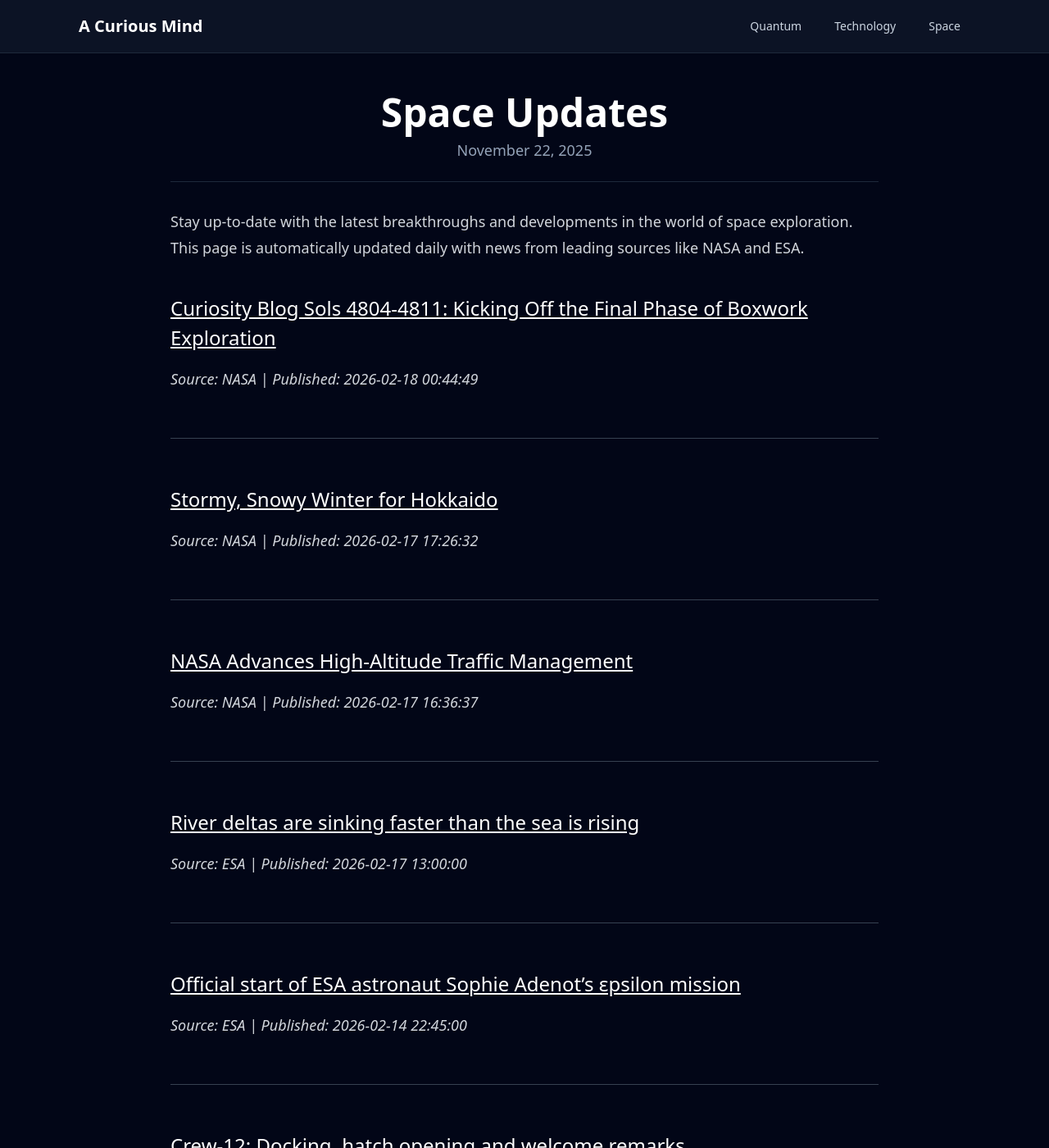
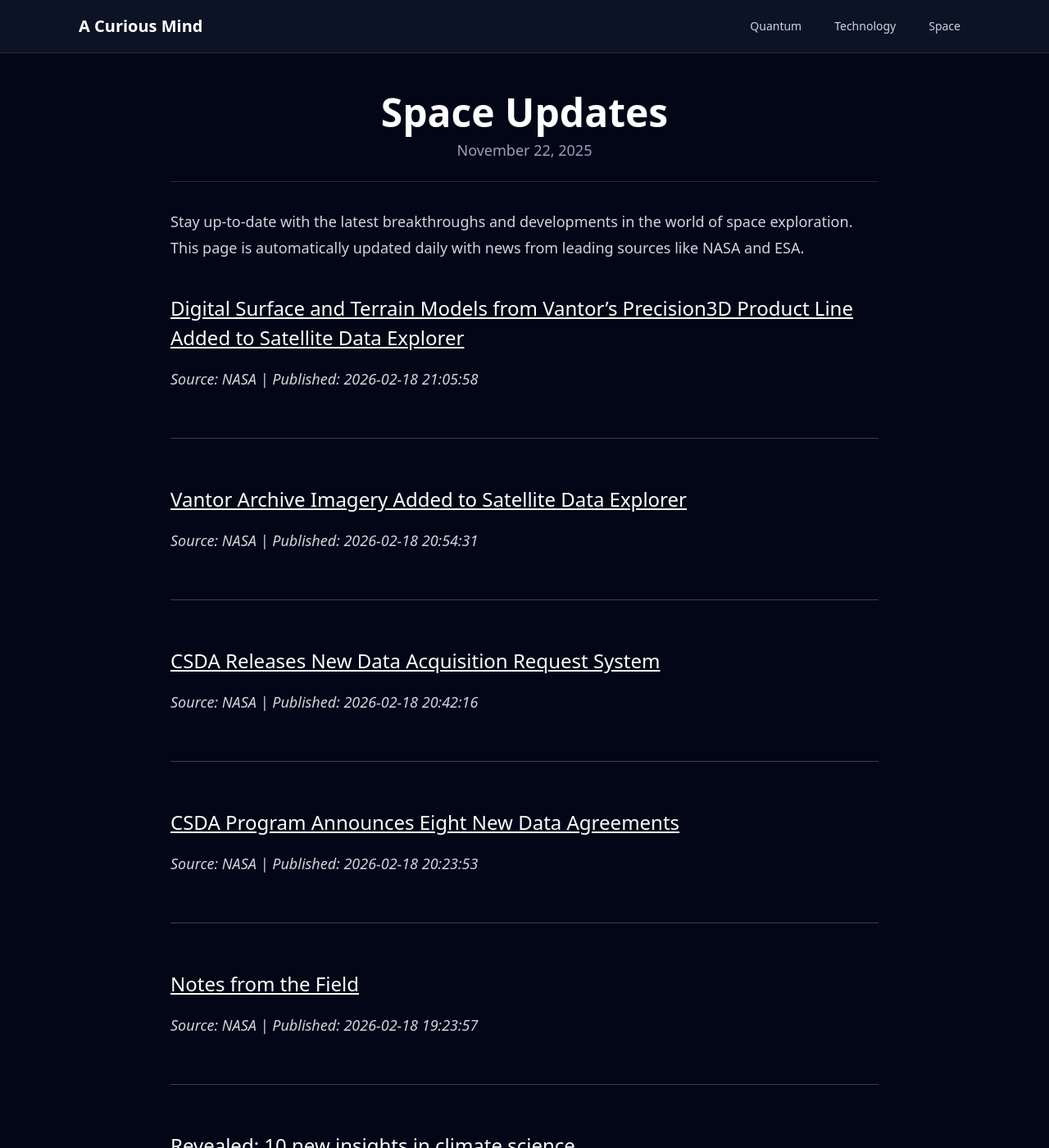
Before and after one commit to onehl7/onehl7.github.io, a Jekyll site: the page built from _posts/2025-11-22-space-updates.md, in a window 1280 px wide and 1400 px high. Shown: the whole window at 82% size. Built offline with Jekyll 4.4.1, drawn with Linux system fonts in a browser that asks for light colours; nearby versions of some CDN libraries; some of the changed text lies outside the part shown.

Commit message:
Update space news data

```diff
--- a/_data/space_news.json
+++ b/_data/space_news.json
@@ -1,21 +1,39 @@
 [
   {
     "source": "NASA",
-    "title": "Curiosity Blog Sols 4804-4811: Kicking Off the Final Phase of Boxwork Exploration",
-    "link": "https://science.nasa.gov/blog/curiosity-blog-sols-4804-4811-kicking-off-the-final-phase-of-boxwork-exploration/",
-    "published": "2026-02-18 00:44:49"
+    "title": "Digital Surface and Terrain Models from Vantor\u2019s Precision3D Product Line Added to Satellite Data Explorer",
+    "link": "https://science.nasa.gov/uncategorized/digital-surface-and-terrain-models-from-vantors-precision3d-product-line-added-to-satellite-data-explorer/",
+    "published": "2026-02-18 21:05:58"
   },
   {
     "source": "NASA",
-    "title": "Stormy, Snowy Winter for Hokkaido",
-    "link": "https://www.nasa.gov/image-article/stormy-snowy-winter-for-hokkaido/",
-    "published": "2026-02-17 17:26:32"
+    "title": "Vantor Archive Imagery Added to Satellite Data Explorer",
+    "link": "https://science.nasa.gov/uncategorized/vantor-archive-imagery-added-to-satellite-data-explorer/",
+    "published": "2026-02-18 20:54:31"
   },
   {
     "source": "NASA",
-    "title": "NASA\u00a0Advances\u00a0High-Altitude Traffic Management",
-    "link": "https://www.nasa.gov/centers-and-facilities/ames/nasa-advances-high-altitude-traffic-management/",
-    "published": "2026-02-17 16:36:37"
+    "title": "CSDA Releases New Data Acquisition Request System",
+    "link": "https://science.nasa.gov/uncategorized/csda-releases-new-data-acquisition-request-system/",
+    "published": "2026-02-18 20:42:16"
+  },
+  {
+    "source": "NASA",
+    "title": "CSDA Program Announces Eight New Data Agreements",
+    "link": "https://science.nasa.gov/uncategorized/csda-program-announces-eight-new-data-agreements/",
+    "published": "2026-02-18 20:23:53"
+  },
+  {
+    "source": "NASA",
+    "title": "Notes from the Field",
+    "link": "https://science.nasa.gov/missions/explorer/notes-from-the-field/",
+    "published": "2026-02-18 19:23:57"
+  },
+  {
+    "source": "ESA",
+    "title": "Revealed: 10 new insights in climate science",
+    "link": "https://www.esa.int/Applications/Observing_the_Earth/FutureEO/Space_for_our_climate/Revealed_10_new_insights_in_climate_science",
+    "published": "2026-02-18 13:00:00"
   },
   {
     "source": "ESA",
@@ -36,24 +54,6 @@
     "published": "2026-02-13 23:30:00"
   },
   {
-    "source": "NASA",
-    "title": "Crew-12 Launches",
-    "link": "https://www.nasa.gov/image-article/crew-12-launches/",
-    "published": "2026-02-13 15:39:10"
-  },
-  {
-    "source": "ESA",
-    "title": "Week in images: 09-13 February 2026",
-    "link": "https://www.esa.int/About_Us/Week_in_images/Week_in_images_09-13_February_2026",
-    "published": "2026-02-13 14:10:00"
-  },
-  {
-    "source": "NASA",
-    "title": "NASA\u2019s SpaceX Crew-12 Launches to International Space Station",
-    "link": "https://www.nasa.gov/news-release/nasas-spacex-crew-12-launches-to-international-space-station/",
-    "published": "2026-02-13 12:19:37"
-  },
-  {
     "source": "ESA",
     "title": "\u03b5psilon",
     "link": "https://www.esa.int/Science_Exploration/Human_and_Robotic_Exploration/epsilon",
```
